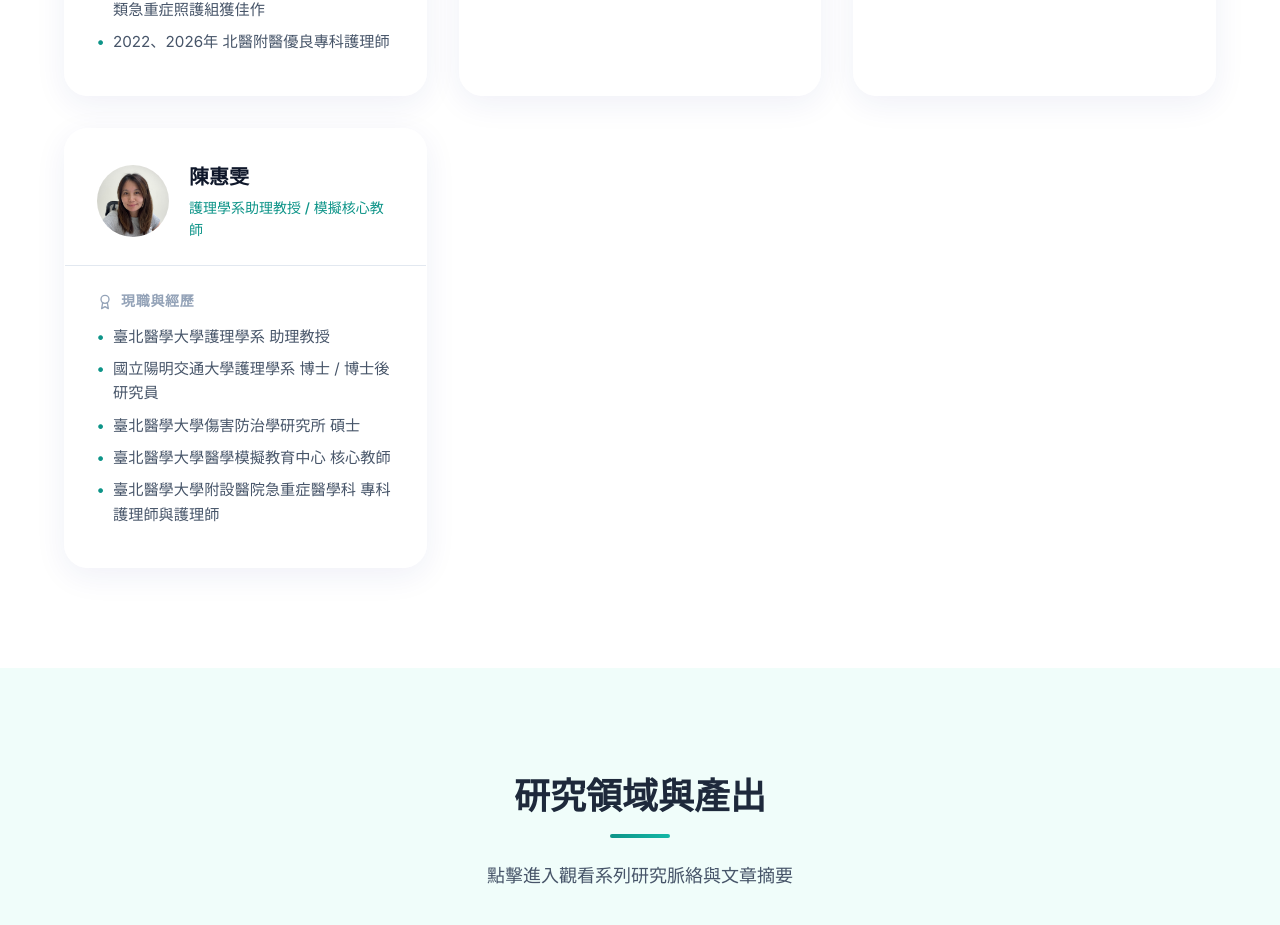
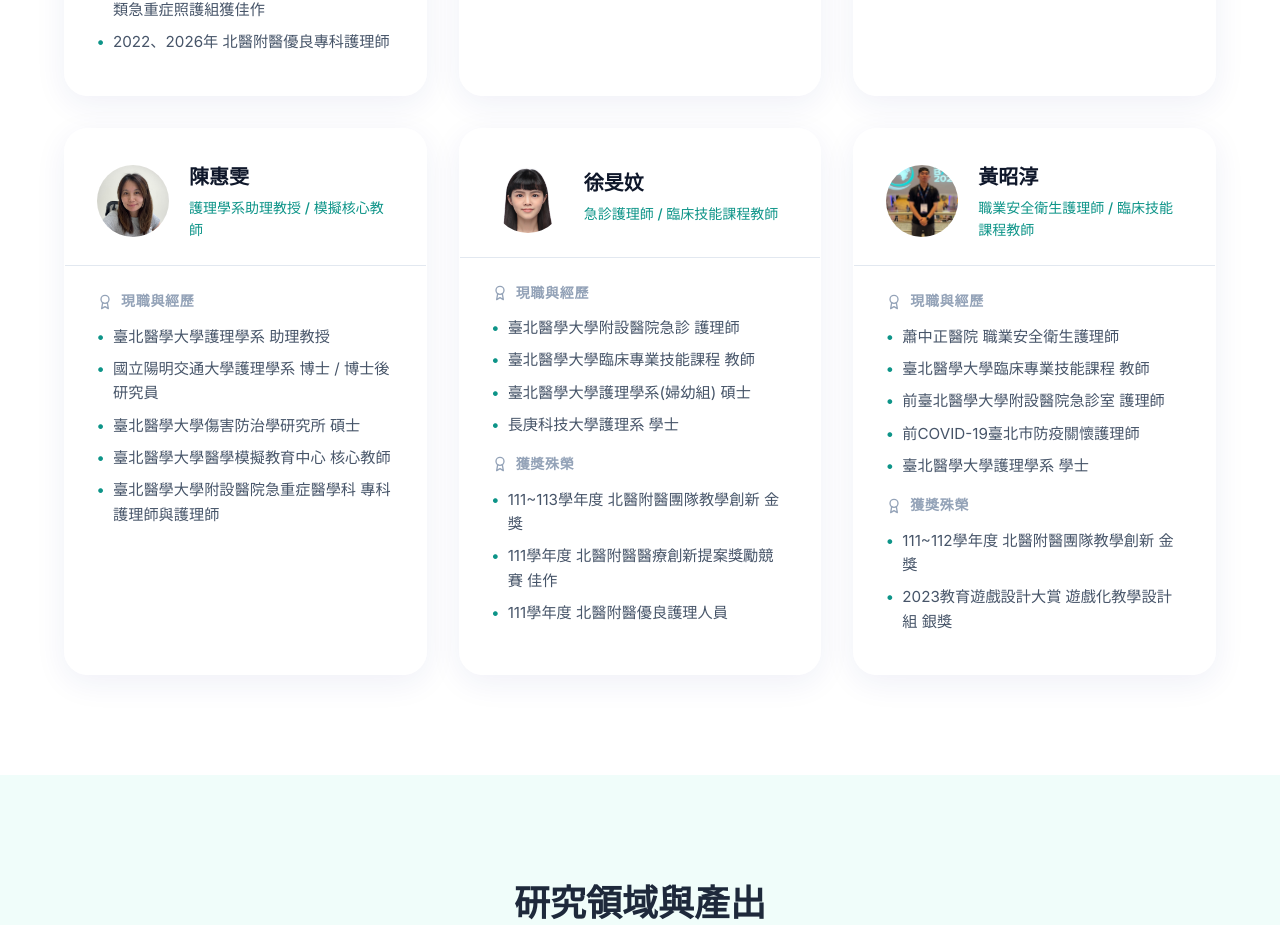
Before and after one commit to lendiswu/lendiswu.github.io, a React (Vite) app: page /#/ in a window 1280 px wide. Shown: the part 2975-3900 px from the top of the page. Built offline with nearby package versions, Linux system fonts and the light colour scheme.

Commit message:
feat: add team members Min-Wen Hsu and Chao-Chun Huang

```diff
--- a/src/locales/en.json
+++ b/src/locales/en.json
@@ -167,6 +167,36 @@
           "Core Faculty, Center for Medical Simulation, TMU",
           "Nurse Practitioner & RN, Dept. of Emergency & Critical Care Medicine, TMUH"
         ]
+      },
+      "xuMW": {
+        "name": "Min-Wen Hsu",
+        "title": "Emergency RN / Clinical Skills Instructor",
+        "exp": [
+          "Emergency Room RN, TMU Hospital",
+          "Instructor of Clinical Skills Course, TMU",
+          "M.S., School of Nursing (Maternal & Child Health), TMU",
+          "B.S., Dept. of Nursing, CGUST"
+        ],
+        "honor": [
+          "111-113 Academic Year TMUH Team Teaching Innovation Gold Award",
+          "111 Academic Year TMUH Medical Innovation Proposal Competition - Honorable Mention",
+          "111 Academic Year TMUH Outstanding Nursing Staff"
+        ]
+      },
+      "huang": {
+        "name": "Chao-Chun Huang",
+        "title": "Occupational Health RN / Clinical Skills Instructor",
+        "exp": [
+          "Occupational Health and Safety RN, Hsiao Chung-Cheng Hospital",
+          "Instructor of Clinical Skills Course, TMU",
+          "Former Emergency Room RN, TMU Hospital",
+          "Former COVID-19 Epidemic Care RN, Taipei City",
+          "B.S., School of Nursing, TMU"
+        ],
+        "honor": [
+          "111-112 Academic Year TMUH Team Teaching Innovation Gold Award",
+          "2023 Educational Game Design Award - Gamified Instruction Design Silver Award"
+        ]
       }
     },
     "expLabel": "Current Role & Experience",
--- a/src/locales/zh.json
+++ b/src/locales/zh.json
@@ -167,6 +167,36 @@
           "臺北醫學大學醫學模擬教育中心 核心教師",
           "臺北醫學大學附設醫院急重症醫學科 專科護理師與護理師"
         ]
+      },
+      "xuMW": {
+        "name": "徐旻妏",
+        "title": "急診護理師 / 臨床技能課程教師",
+        "exp": [
+          "臺北醫學大學附設醫院急診 護理師",
+          "臺北醫學大學臨床專業技能課程 教師",
+          "臺北醫學大學護理學系(婦幼組) 碩士",
+          "長庚科技大學護理系 學士"
+        ],
+        "honor": [
+          "111~113學年度 北醫附醫團隊教學創新 金獎",
+          "111學年度 北醫附醫醫療創新提案獎勵競賽 佳作",
+          "111學年度 北醫附醫優良護理人員"
+        ]
+      },
+      "huang": {
+        "name": "黃昭淳",
+        "title": "職業安全衛生護理師 / 臨床技能課程教師",
+        "exp": [
+          "蕭中正醫院 職業安全衛生護理師",
+          "臺北醫學大學臨床專業技能課程 教師",
+          "前臺北醫學大學附設醫院急診室 護理師",
+          "前COVID-19臺北市防疫關懷護理師",
+          "臺北醫學大學護理學系 學士"
+        ],
+        "honor": [
+          "111~112學年度 北醫附醫團隊教學創新 金獎",
+          "2023教育遊戲設計大賞 遊戲化教學設計組 銀獎"
+        ]
       }
     },
     "expLabel": "現職與經歷",
--- a/src/pages/Home.jsx
+++ b/src/pages/Home.jsx
@@ -276,6 +276,52 @@ export default function Home() {
               </div>
             </div>
 
+            {/* Team Member: 徐旻妏 */}
+            <div className="team-card glass-card hover-lift">
+              <div className="card-header">
+                <div className="avatar" style={{ overflow: 'hidden' }}>
+                  <img src="/xuMW_profile.jpg" alt={t('home.team.xuMW.name')} style={{ width: '100%', height: '100%', objectFit: 'cover', objectPosition: 'top' }} />
+                </div>
+                <div>
+                  <h3 className="member-name">{t('home.team.xuMW.name')}</h3>
+                  <p className="member-title">{t('home.team.xuMW.title')}</p>
+                </div>
+              </div>
+              <div className="card-body">
+                <h4 className="body-subtitle flex-center gap-2"><Award size={16} /> {t('home.expLabel')}</h4>
+                <ul className="member-list">
+                  {t('home.team.xuMW.exp', { returnObjects: true }).map((item, i) => <li key={i}>{item}</li>)}
+                </ul>
+                <h4 className="body-subtitle flex-center gap-2 mt-4"><Award size={16} /> {t('home.awardLabel')}</h4>
+                <ul className="member-list">
+                  {t('home.team.xuMW.honor', { returnObjects: true }).map((item, i) => <li key={i}>{item}</li>)}
+                </ul>
+              </div>
+            </div>
+
+            {/* Team Member: 黃昭淳 */}
+            <div className="team-card glass-card hover-lift">
+              <div className="card-header">
+                <div className="avatar" style={{ overflow: 'hidden' }}>
+                  <img src="/huang_profile.jpg" alt={t('home.team.huang.name')} style={{ width: '100%', height: '100%', objectFit: 'cover', objectPosition: 'top' }} />
+                </div>
+                <div>
+                  <h3 className="member-name">{t('home.team.huang.name')}</h3>
+                  <p className="member-title">{t('home.team.huang.title')}</p>
+                </div>
+              </div>
+              <div className="card-body">
+                <h4 className="body-subtitle flex-center gap-2"><Award size={16} /> {t('home.expLabel')}</h4>
+                <ul className="member-list">
+                  {t('home.team.huang.exp', { returnObjects: true }).map((item, i) => <li key={i}>{item}</li>)}
+                </ul>
+                <h4 className="body-subtitle flex-center gap-2 mt-4"><Award size={16} /> {t('home.awardLabel')}</h4>
+                <ul className="member-list">
+                  {t('home.team.huang.honor', { returnObjects: true }).map((item, i) => <li key={i}>{item}</li>)}
+                </ul>
+              </div>
+            </div>
+
           </div>
         </div>
       </section>
```
Also changed, not shown: public/huang_profile.jpg (added), public/xuMW_profile.jpg (added).
